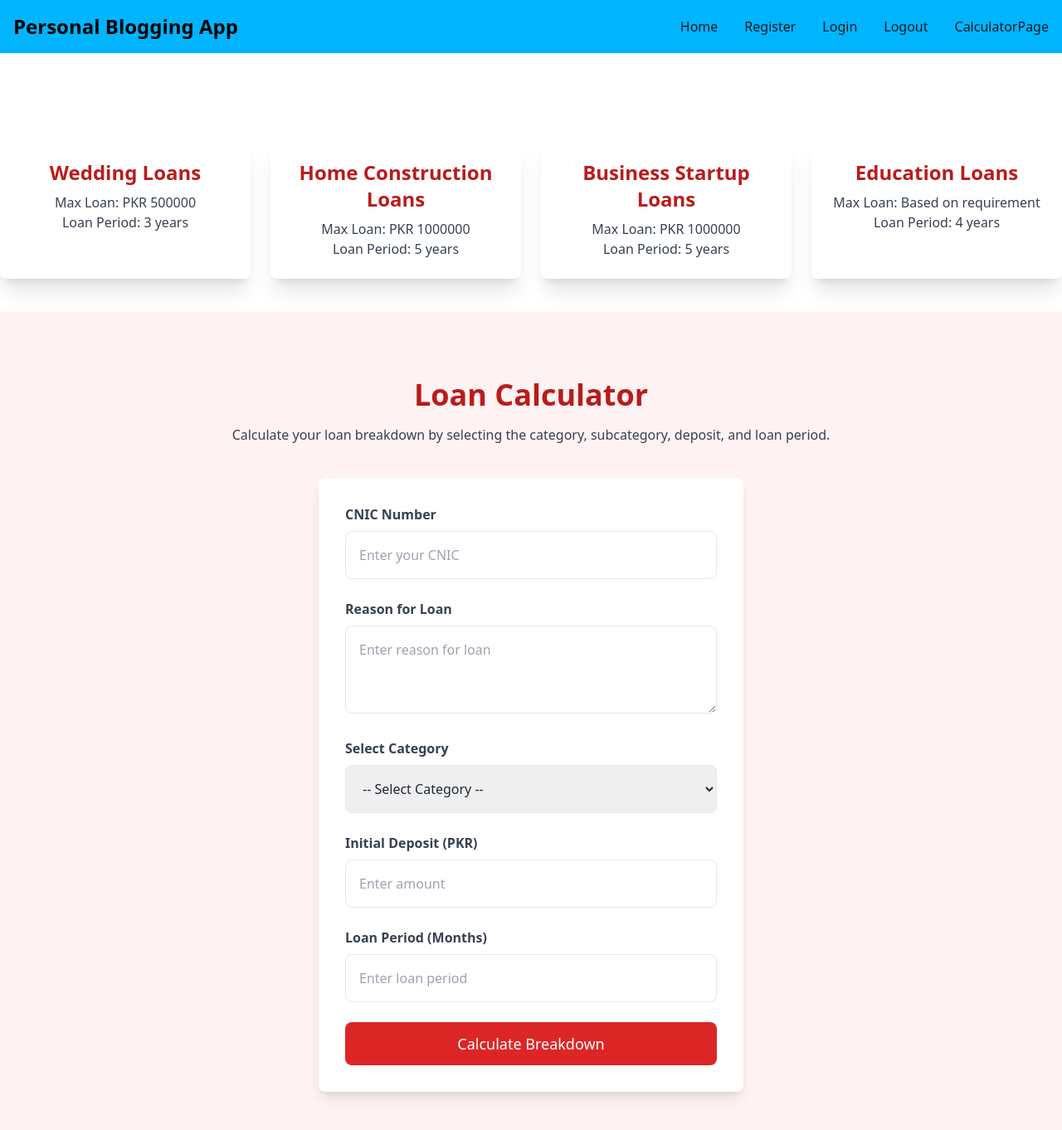
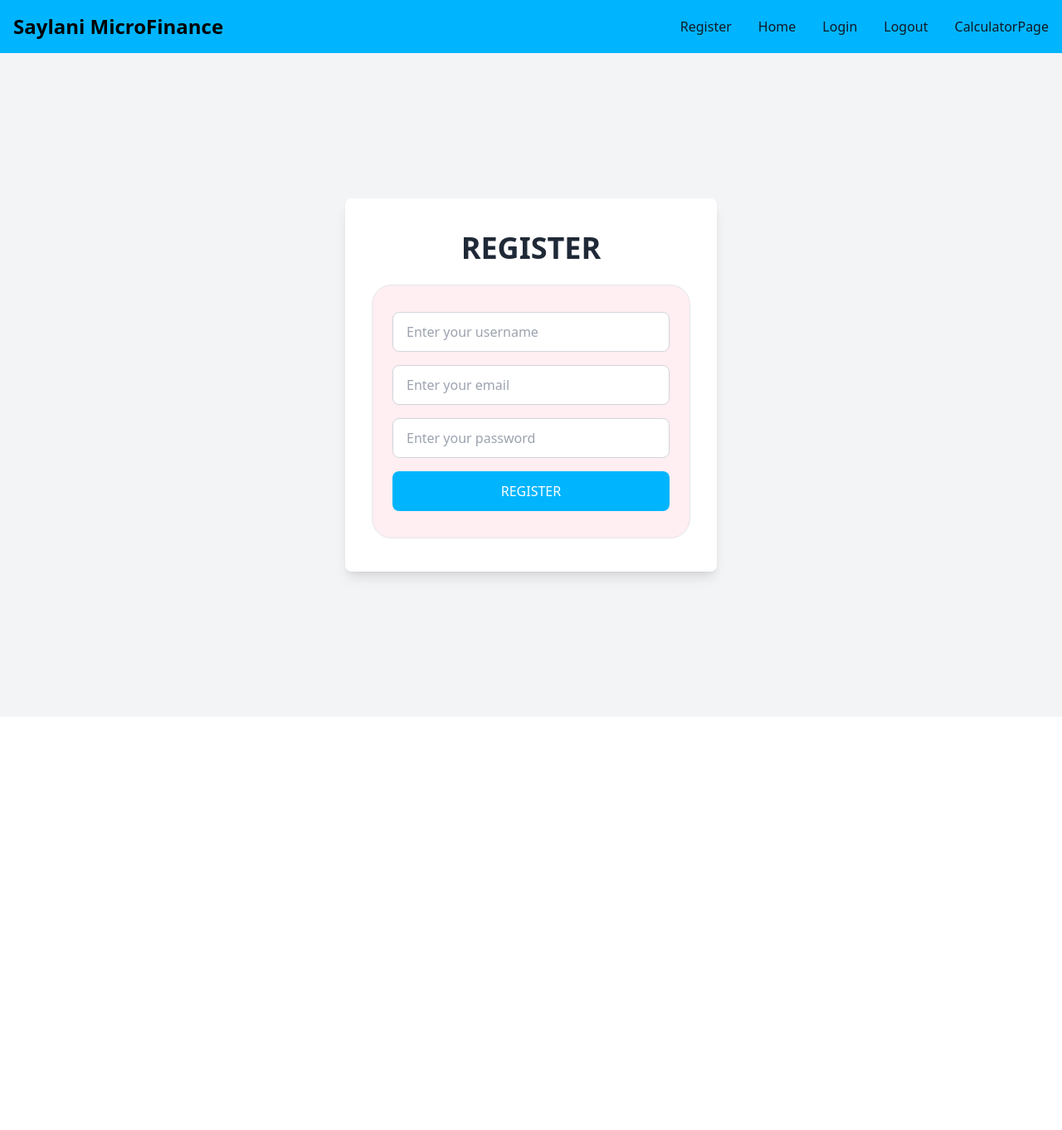
Before and after one commit to Mohammadasad098/SMIT-HACKATHON-FRONTEND, a React (Vite) app: page / in a window 1280 px wide. Shown: the top 1362 px of the page at 83% size. After the commit the page ends 864 px from the top, so only its background shows below. Built offline with nearby package versions, Linux system fonts and the light colour scheme.

Commit message:
completed

```diff
--- a/src/components/Navbar.jsx
+++ b/src/components/Navbar.jsx
@@ -44,7 +44,7 @@ const Navbar = () => {
         {/* Logo */}
         <Link to="/">
           <span className="self-center text-2xl hover:text-white font-semibold whitespace-nowrap text-black">
-            Personal Blogging App
+           Saylani MicroFinance
           </span>
         </Link>
 
@@ -84,14 +84,14 @@ const Navbar = () => {
           id="navbar-default"
         >
           <ul className="font-medium flex flex-col p-4 md:p-0 mt-4 border border-gray-100 rounded-lg md:flex-row md:space-x-8 rtl:space-x-reverse md:mt-0 md:border-0">
-            {["/" , "/register", "/login", "/logout" , "/calculatorPage"].map((path, index) => (
+            {["/" , "/Home", "/login", "/logout" , "/calculatorPage"].map((path, index) => (
               <li key={index}>
                 <Link
                   to={path}
                   className="block py-2 px-3 text-gray-900 rounded hover:bg-gray-100 md:hover:bg-transparent md:border-0 md:hover:text-white md:p-0 dark:text-white dark:hover:text-white md:dark:hover:bg-transparent"
                   onClick={handleLinkClick}
                 >
-                  {path === "/" ? "Home" : path.charAt(1).toUpperCase() + path.slice(2)}
+                  {path === "/" ? " Register" : path.charAt(1).toUpperCase() + path.slice(2)}
                 </Link>
               </li>
             ))}
--- a/src/pages/Home.jsx
+++ b/src/pages/Home.jsx
@@ -1,10 +1,10 @@
-import React, { useState } from "react";
+import React, { useState, useEffect } from "react";
 import { toast, ToastContainer } from "react-toastify";
 import "react-toastify/dist/ReactToastify.css";
 import { useForm } from "react-hook-form";
 
 const LandingPage = () => {
-  const { register, handleSubmit, reset, formState: { errors }, watch } = useForm();
+  const { register, handleSubmit, reset, formState: { errors }, watch, setValue } = useForm();
 
   // State for loan breakdown
   const [breakdown, setBreakdown] = useState(null);
@@ -13,34 +13,26 @@ const LandingPage = () => {
   const loanCategories = {
     "Wedding Loans": {
       subCategories: ["Valima", "Furniture", "Valima Food", "Jahez"],
-      maxLoan: 500000,
-      maxPeriod: 36, // 3 years in months
     },
     "Home Construction Loans": {
       subCategories: ["Structure", "Finishing", "Loan"],
-      maxLoan: 1000000,
-      maxPeriod: 60, // 5 years in months
     },
     "Business Startup Loans": {
-      subCategories: ["Buy Stall", "Advance Rent for Shop", "Shop Assets", "Shop Machinery"],
-      maxLoan: 1000000,
-      maxPeriod: 60, // 5 years in months
+      subCategories: ["Buy Stall", "Advance Rent for Shop", "Shop Assets", "Shop Machinery"]
     },
     "Education Loans": {
       subCategories: ["University Fees", "Child Fees Loan"],
-      maxLoan: "Based on requirement",
-      maxPeriod: 48, // 4 years in months
     },
   };
 
   // Handle form submission
   const onSubmit = async (data) => {
-    // Log the form data to the console
     console.log("Form Data: ", data);
 
-    const { category, subCategory, initialDeposit, loanPeriod, cnic, reason } = data;
+    const { cnic, reasonForLoan, category, subCategory, initialDeposit, loanPeriod } = data;
 
-    if (!category || !subCategory || !initialDeposit || !loanPeriod || !cnic || !reason) {
+    // Ensure all fields are filled
+    if (!cnic || !reasonForLoan || !category || !subCategory || !initialDeposit || !loanPeriod) {
       toast.error("Please fill in all fields.");
       return;
     }
@@ -67,50 +59,69 @@ const LandingPage = () => {
       monthlyInstallment,
     });
 
-    // Send form data to the backend API
+    const payload = {
+      cnic: data.cnic,
+      reasonForLoan: data.reasonForLoan,
+      category: data.category,
+      subCategory: data.subCategory,
+      deposit: parseFloat(data.initialDeposit),
+      loanPeriod: parseInt(data.loanPeriod),
+    };
+
     try {
       const response = await fetch("http://localhost:3000/api/v1/financeData", {
         method: "POST",
         headers: {
           "Content-Type": "application/json",
         },
-        body: JSON.stringify(data),
+        body: JSON.stringify(payload),
       });
 
-      if (response.ok) {
-        toast.success("Loan data successfully submitted!");
-      } else {
-        toast.error("Failed to submit loan data.");
+      // Check if the response is successful
+      if (!response.ok) {
+        const errorData = await response.json();
+        console.error("Backend error:", errorData);
+        throw new Error(errorData.message || "Something went wrong.");
       }
+
+      const responseData = await response.json();
+      console.log("Data received from API:", responseData);
+      toast.success("Loan data successfully submitted!");
+      reset(); // Reset the form fields after successful submission
+
     } catch (error) {
-      toast.error("An error occurred while submitting the loan data.");
-      console.error("Error submitting loan data:", error);
+      console.error("Error during API call:", error);
+      toast.error(`An error occurred: ${error.message}`);
     }
-
-    // Reset the form fields after successful submission
-    reset();
   };
 
   // Watch the selected category to dynamically display subcategories
   const category = watch("category");
 
+  // Update subcategory dropdown options when the category changes
+  useEffect(() => {
+    if (category) {
+      setValue("subCategory", ""); // Reset subcategory when category changes
+    }
+  }, [category, setValue]);
+
   return (
-    <div className="bg-gradient-to-r from-red-500 to-pink-600 min-h-screen">
+    <div className="bg-gray-100 min-h-screen">
       {/* Loan Categories Display */}
       <section id="categories" className="py-10 bg-white">
         <div className="container mx-auto text-center">
-          <h3 className="text-4xl font-extrabold text-white">Loan Categories</h3>
-          <div className="mt-6 grid grid-cols-1 md:grid-cols-4 gap-6">
+          <h3 className="text-3xl font-bold text-blue-600">Loan Categories</h3>
+          <div className="mt-6 grid grid-cols-1 md:grid-cols-4 gap-4">
             {Object.keys(loanCategories).map((cat) => (
               <div
                 key={cat}
-                className="p-6 rounded-lg shadow-xl bg-white hover:bg-red-100 cursor-pointer transition-all"
+                className="p-6 rounded shadow-lg bg-gray-50"
                 onClick={() => {
                   // Reset subcategory on category change
-                  reset({ category: cat, subCategory: "", initialDeposit: "", loanPeriod: "", cnic: "", reason: "" });
+                  reset({ cnic: "", reasonForLoan: "", category: cat, subCategory: "", initialDeposit: "", loanPeriod: "" });
                 }}
               >
-                <h4 className="text-2xl font-semibold text-red-700">{cat}</h4>
+                <h4 className="text-xl font-semibold text-blue-600">{cat}</h4>
                 <p className="mt-2 text-gray-700">
                   Max Loan:{" "}
                   {loanCategories[cat].maxLoan === "Based on requirement"
@@ -127,47 +138,47 @@ const LandingPage = () => {
       </section>
 
       {/* Loan Calculator */}
-      <section id="loan-calculator" className="py-20 bg-red-50">
+      <section id="loan-calculator" className="py-20 bg-blue-50">
         <div className="container mx-auto text-center">
-          <h3 className="text-4xl font-extrabold text-red-700">Loan Calculator</h3>
+          <h3 className="text-3xl font-bold text-blue-600">Loan Calculator</h3>
           <p className="mt-4 text-gray-700">
             Calculate your loan breakdown by selecting the category, subcategory, deposit, and loan period.
           </p>
 
           {/* Calculator Form */}
-          <div className="mt-10 bg-white p-8 shadow-lg rounded-lg max-w-lg mx-auto">
+          <div className="mt-10 bg-white p-6 shadow-lg rounded max-w-lg mx-auto">
             {/* Form Inputs */}
             <form onSubmit={handleSubmit(onSubmit)}>
               {/* CNIC Input */}
-              <div className="mb-6">
+              <div className="mb-4">
                 <label className="block text-left text-gray-700 font-semibold mb-2">CNIC Number</label>
                 <input
                   type="text"
                   {...register("cnic", { required: "CNIC is required" })}
-                  className="w-full p-4 rounded-lg border focus:ring-2 focus:ring-red-500"
+                  className="w-full p-3 rounded border"
                   placeholder="Enter your CNIC"
                 />
                 {errors.cnic && <p className="text-red-500">{errors.cnic.message}</p>}
               </div>
 
               {/* Reason for Loan */}
-              <div className="mb-6">
+              <div className="mb-4">
                 <label className="block text-left text-gray-700 font-semibold mb-2">Reason for Loan</label>
                 <textarea
-                  {...register("reason", { required: "Reason is required" })}
-                  className="w-full p-4 rounded-lg border focus:ring-2 focus:ring-red-500"
+                  {...register("reasonForLoan", { required: "Reason is required" })}
+                  className="w-full p-3 rounded border"
                   placeholder="Enter reason for loan"
                   rows="3"
                 />
-                {errors.reason && <p className="text-red-500">{errors.reason.message}</p>}
+                {errors.reasonForLoan && <p className="text-red-500">{errors.reasonForLoan.message}</p>}
               </div>
 
               {/* Category Selector */}
-              <div className="mb-6">
+              <div className="mb-4">
                 <label className="block text-left text-gray-700 font-semibold mb-2">Select Category</label>
                 <select
                   {...register("category", { required: "Category is required" })}
-                  className="w-full p-4 rounded-lg border focus:ring-2 focus:ring-red-500"
+                  className="w-full p-3 rounded border"
                 >
                   <option value="">-- Select Category --</option>
                   {Object.keys(loanCategories).map((cat) => (
@@ -181,16 +192,16 @@ const LandingPage = () => {
 
               {/* Subcategory Selector */}
               {category && (
-                <div className="mb-6">
+                <div className="mb-4">
                   <label className="block text-left text-gray-700 font-semibold mb-2">Select Subcategory</label>
                   <select
                     {...register("subCategory", { required: "Subcategory is required" })}
-                    className="w-full p-4 rounded-lg border focus:ring-2 focus:ring-red-500"
+                    className="w-full p-3 rounded border"
                   >
                     <option value="">-- Select Subcategory --</option>
-                    {loanCategories[category].subCategories.map((sub) => (
-                      <option key={sub} value={sub}>
-                        {sub}
+                    {loanCategories[category].subCategories.map((subCat, index) => (
+                      <option key={index} value={subCat}>
+                        {subCat}
                       </option>
                     ))}
                   </select>
@@ -199,44 +210,47 @@ const LandingPage = () => {
               )}
 
               {/* Initial Deposit */}
-              <div className="mb-6">
+              <div className="mb-4">
                 <label className="block text-left text-gray-700 font-semibold mb-2">Initial Deposit (PKR)</label>
                 <input
                   type="number"
                   {...register("initialDeposit", { required: "Initial Deposit is required" })}
-                  className="w-full p-4 rounded-lg border focus:ring-2 focus:ring-red-500"
-                  placeholder="Enter amount"
+                  className="w-full p-3 rounded border"
+                  placeholder="Enter deposit amount"
                 />
                 {errors.initialDeposit && <p className="text-red-500">{errors.initialDeposit.message}</p>}
               </div>
 
               {/* Loan Period */}
-              <div className="mb-6">
+              <div className="mb-4">
                 <label className="block text-left text-gray-700 font-semibold mb-2">Loan Period (Months)</label>
                 <input
                   type="number"
-                  {...register("loanPeriod", { required: "Loan period is required" })}
-                  className="w-full p-4 rounded-lg border focus:ring-2 focus:ring-red-500"
-                  placeholder="Enter loan period"
+                  {...register("loanPeriod", { required: "Loan Period is required" })}
+                  className="w-full p-3 rounded border"
+                  placeholder="Enter loan period in months"
                 />
                 {errors.loanPeriod && <p className="text-red-500">{errors.loanPeriod.message}</p>}
               </div>
 
-              <button
-                type="submit"
-                className="bg-red-600 text-white py-3 px-6 rounded-lg w-full text-lg hover:bg-red-700 transition duration-300"
-              >
-                Calculate Breakdown
-              </button>
+              {/* Submit Button */}
+              <div className="text-center">
+                <button
+                  type="submit"
+                  className="px-6 py-3 bg-blue-600 text-white rounded hover:bg-blue-700 focus:outline-none"
+                >
+                  Submit
+                </button>
+              </div>
             </form>
           </div>
 
           {/* Loan Breakdown */}
           {breakdown && (
-            <div className="mt-10 bg-white p-6 shadow-lg rounded-lg max-w-lg mx-auto">
-              <h4 className="text-2xl font-bold text-gray-800">Loan Breakdown</h4>
-              <p className="mt-4 text-gray-700">
-                <strong>Principal Amount:</strong> PKR {breakdown.principal}
+            <div className="mt-8 bg-white p-6 shadow-lg rounded max-w-lg mx-auto">
+              <h4 className="text-xl font-semibold text-blue-600">Loan Breakdown</h4>
+              <p className="mt-2 text-gray-700">
+                <strong>Loan Amount:</strong> PKR {breakdown.principal}
               </p>
               <p className="text-gray-700">
                 <strong>Loan Period:</strong> {breakdown.months} months
@@ -249,7 +263,7 @@ const LandingPage = () => {
         </div>
       </section>
 
-      {/* Toast Container for displaying toasts */}
+      {/* Toast Notification */}
       <ToastContainer />
     </div>
   );
```
Also changed, not shown: src/components/ProtectedRoute.jsx (added, +15 -0 lines), src/main.jsx (+19 -6 lines).
